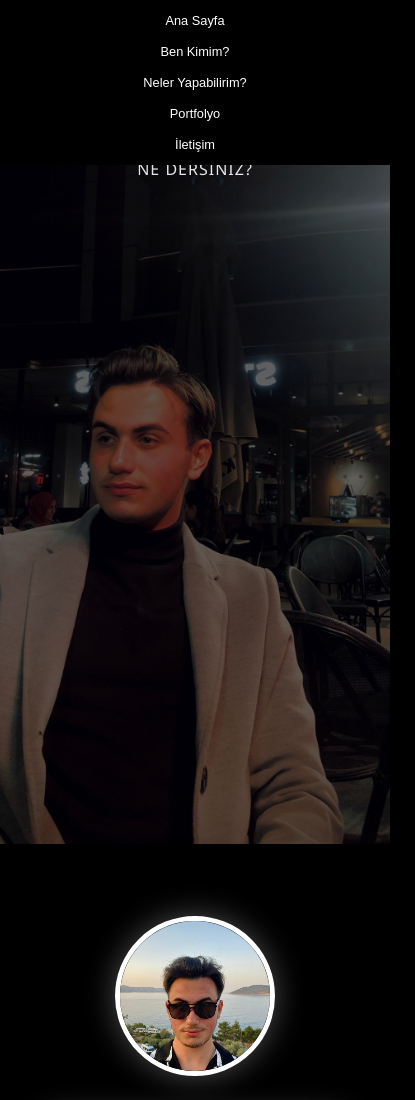
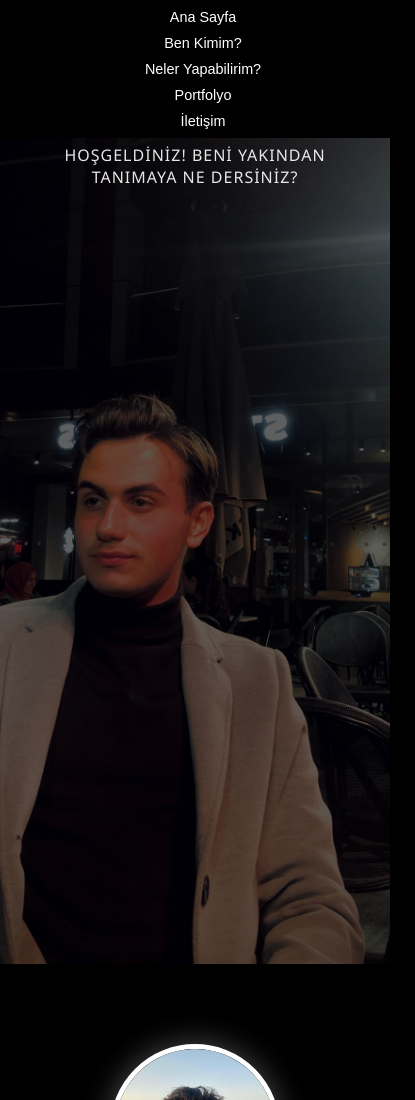
Before and after one commit to berat-ozkann-061/beratport, a React (Create React App) app: page / in a window 390 px wide. Shown: the top 1100 px of the page, 415 px wide, since content can reach past the window. Built offline with nearby package versions, Linux system fonts and the light colour scheme.

Commit message:
ilkadım

```diff
--- a/src/App.css
+++ b/src/App.css
@@ -1,11 +1,3 @@
-* {
-  box-sizing: border-box;
-}
-
-body {
-  overflow-x: hidden;
-}
-
 html {
   scroll-behavior: smooth;
 }
@@ -303,9 +295,7 @@ section {
   .skill-card {
     width: 90%;
   }
-  .project-card {
-    width: 90%;
-  }
+
   .skills-description {
     width: 90%;
   }
@@ -604,45 +594,3 @@ section {
     align-items: center;
   }
 }
-@media (max-width: 480px) {
-  nav.navbar {
-    flex-direction: column;
-    gap: 0.4rem;
-    align-items: center;
-  }
-
-  nav.navbar button {
-    font-size: 0.8rem;
-    padding: 0.3rem 0.6rem;
-  }
-}
-.section.home {
-  background-size: cover;
-  background-position: center;
-  background-repeat: no-repeat;
-}
-@media (max-width: 480px) {
-  .content-wrapper {
-    padding: 0.5rem;
-  }
-}
-.section.home {
-  background-size: cover;
-  background-position: center;
-  background-repeat: no-repeat;
-}
-img, video, iframe {
-  max-width: 100%;
-  height: auto;
-  display: block;
-}
-* {
-  max-width: 100vw;
-}
-
-
-img, video, iframe {
-  max-width: 100%;
-  height: auto;
-  display:block;
-}
```
